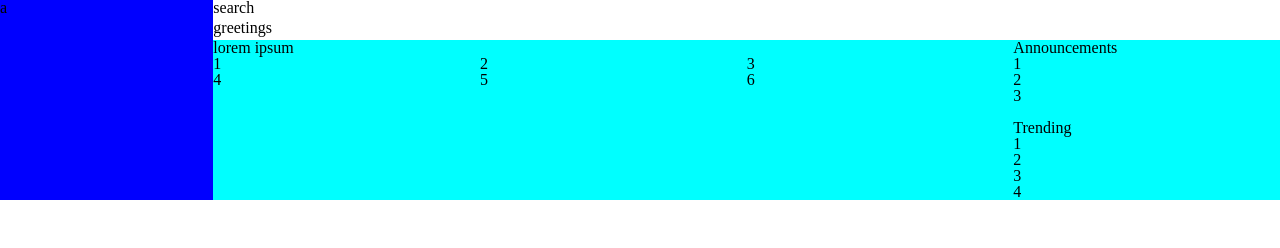
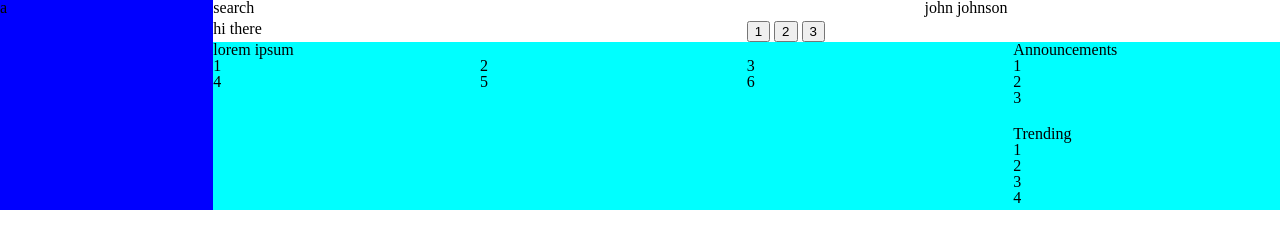
Before and after one commit to cloudsoul8/admin-dashboard, a plain HTML site: page index.html in a window 1280 px wide. Drawn offline with Linux system fonts and the light colour scheme.

Commit message:
add header elements

```diff
--- a/index.html
+++ b/index.html
@@ -15,11 +15,22 @@
    </div>
 
    <header>
-      <div>
-         search
+      <div id="search-header">
+         <div id="search-bar">
+            search
+         </div>
+         <div id="profile-container">
+            john johnson
+         </div>
       </div>
-      <div>
-         greetings
+
+      <div id="intro-header">
+         hi there
+         <div id="header-button-container">
+            <button>1</button>
+            <button>2</button>
+            <button>3</button>
+         </div>
       </div>
    </header>
 
--- a/styles/styles.css
+++ b/styles/styles.css
@@ -12,6 +12,16 @@ body {
 header {
    display:grid;
    grid-template-rows: 1fr 1fr;
+}
+
+#search-header {
+   display:grid;
+   grid-template-columns: 2fr 1fr;
+}
+
+#intro-header {
+   display:grid;
+   grid-template-columns: 1fr 1fr;
 }
 
 main {
```
